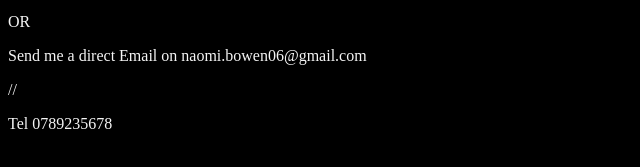
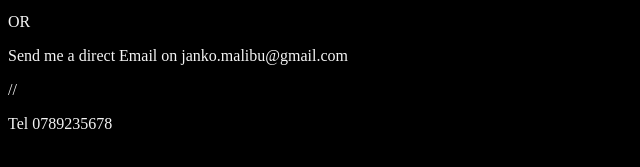
Before and after one commit to ms-chanky/Portfolio, a plain HTML site: page contact.html in a window 1280 px wide. Shown: the part 595-762 px from the top of the page, 0-640 px from the left. Drawn offline with nearby package versions, Linux system fonts and the light colour scheme.

Commit message:
changed email.address

```diff
--- a/contact.html
+++ b/contact.html
@@ -81,7 +81,7 @@
         ></script>
 
 <p>OR</p>
-<p>Send me a direct Email on naomi.bowen06@gmail.com </p>
+<p>Send me a direct Email on janko.malibu@gmail.com </p>
 
 <P>//</P>
 
```
